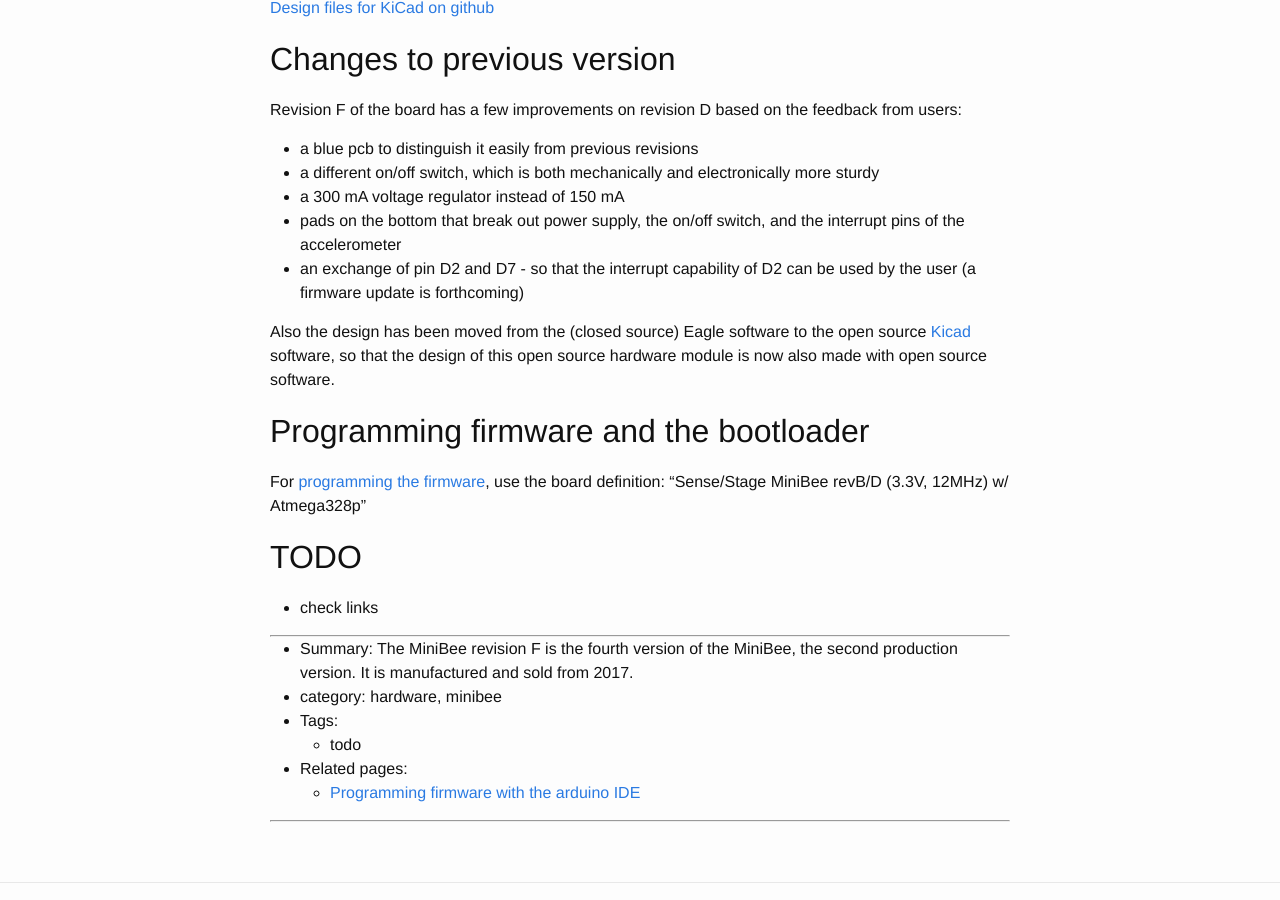
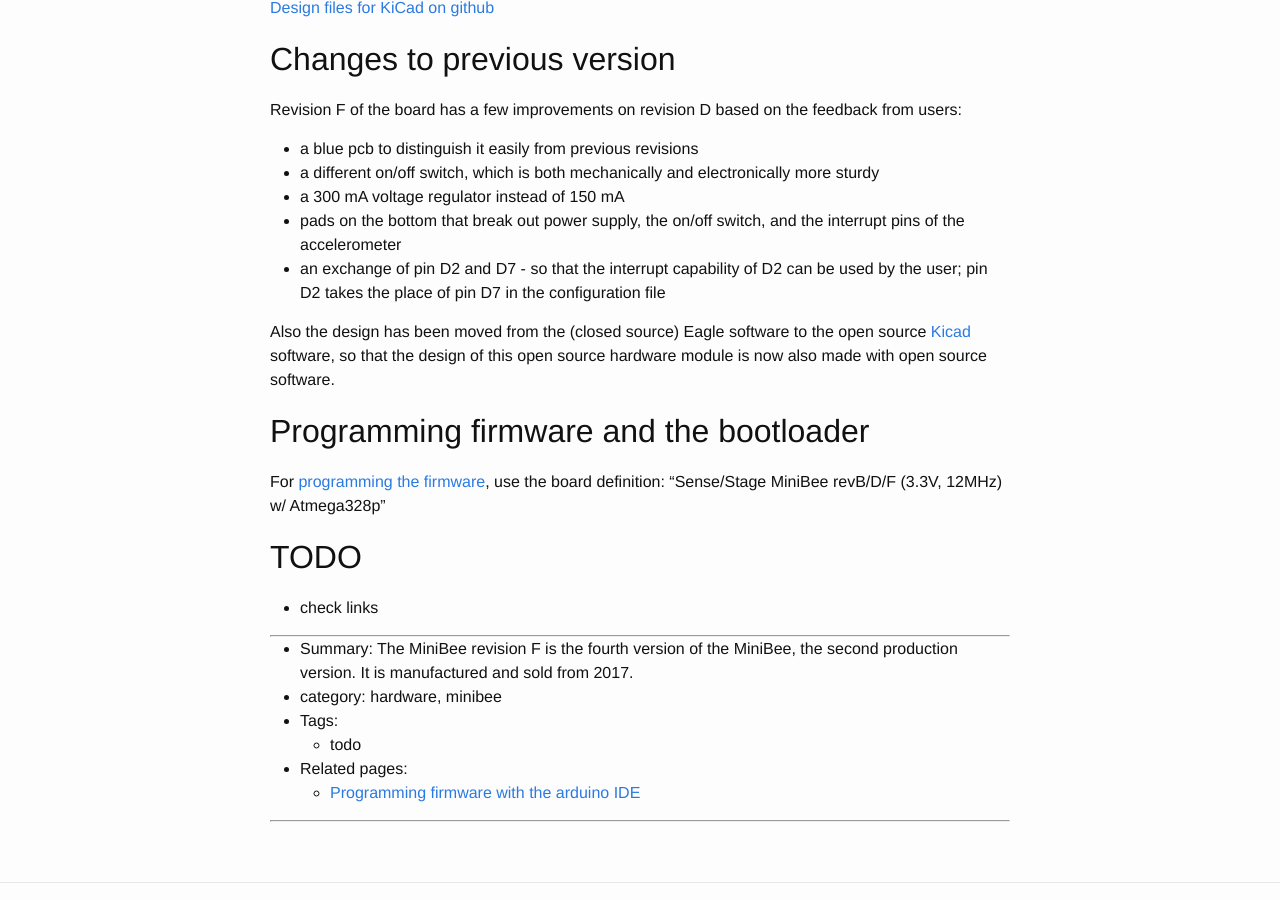
Before and after one commit to SenseStageTeam/sensestage_documentation, a Jekyll site: the page built from _minibee/minibee-revision-f.md, in a window 1280 px wide and 900 px high, scrolled down 1120 px. Built offline with Jekyll 4.4.1, drawn with Linux system fonts in a browser that asks for light colours; some of the changed text lies outside the part shown.

Commit message:
update which version of board to use

```diff
--- a/_minibee/minibee-revision-f.md
+++ b/_minibee/minibee-revision-f.md
@@ -18,7 +18,7 @@ The MiniBee revision F is the fourth version of the MiniBee, the second producti
 Overview of the board:
 
 * 6 analog inputs: A0, A1, A2, A3, A6, A7
-* 8 digital inputs or outputs: D3 and D5 to D11
+* 8 digital inputs or outputs: D2, D3, D5, D6 and D8 to D11
 * PWM (“analog”) output, at pins D3, D5, D6, D9, D10, D11
 * I2C communication: SDA (A4), SCL (A5)
 * Serial I/O: RX, TX (to XBee)
@@ -52,14 +52,14 @@ Revision F of the board has a few improvements on revision D based on the feedba
 * a different on/off switch, which is both mechanically and electronically more sturdy
 * a 300 mA voltage regulator instead of 150 mA
 * pads on the bottom that break out power supply, the on/off switch, and the interrupt pins of the accelerometer
-* an exchange of pin D2 and D7 - so that the interrupt capability of D2 can be used by the user (a firmware update is forthcoming)
+* an exchange of pin D2 and D7 - so that the interrupt capability of D2 can be used by the user; pin D2 takes the place of pin D7 in the configuration file
 
 Also the design has been moved from the (closed source) Eagle software to the open source [Kicad](http://kicad-pcb.org/) software, so that the design of this open source hardware module is now also made with open source software.
 
 
 # Programming firmware and the bootloader
 
-For [programming the firmware](programming-firmware-with-the-arduino-ide), use the board definition: "Sense/Stage MiniBee revB/D (3.3V, 12MHz) w/ Atmega328p"
+For [programming the firmware](programming-firmware-with-the-arduino-ide), use the board definition: "Sense/Stage MiniBee revB/D/F (3.3V, 12MHz) w/ Atmega328p"
 
 
 # TODO
```
Also changed, not shown: _minibee/minibee-revision-b.md (+1 -1 lines), _minibee/minibee-revision-d.md (+2 -2 lines).
